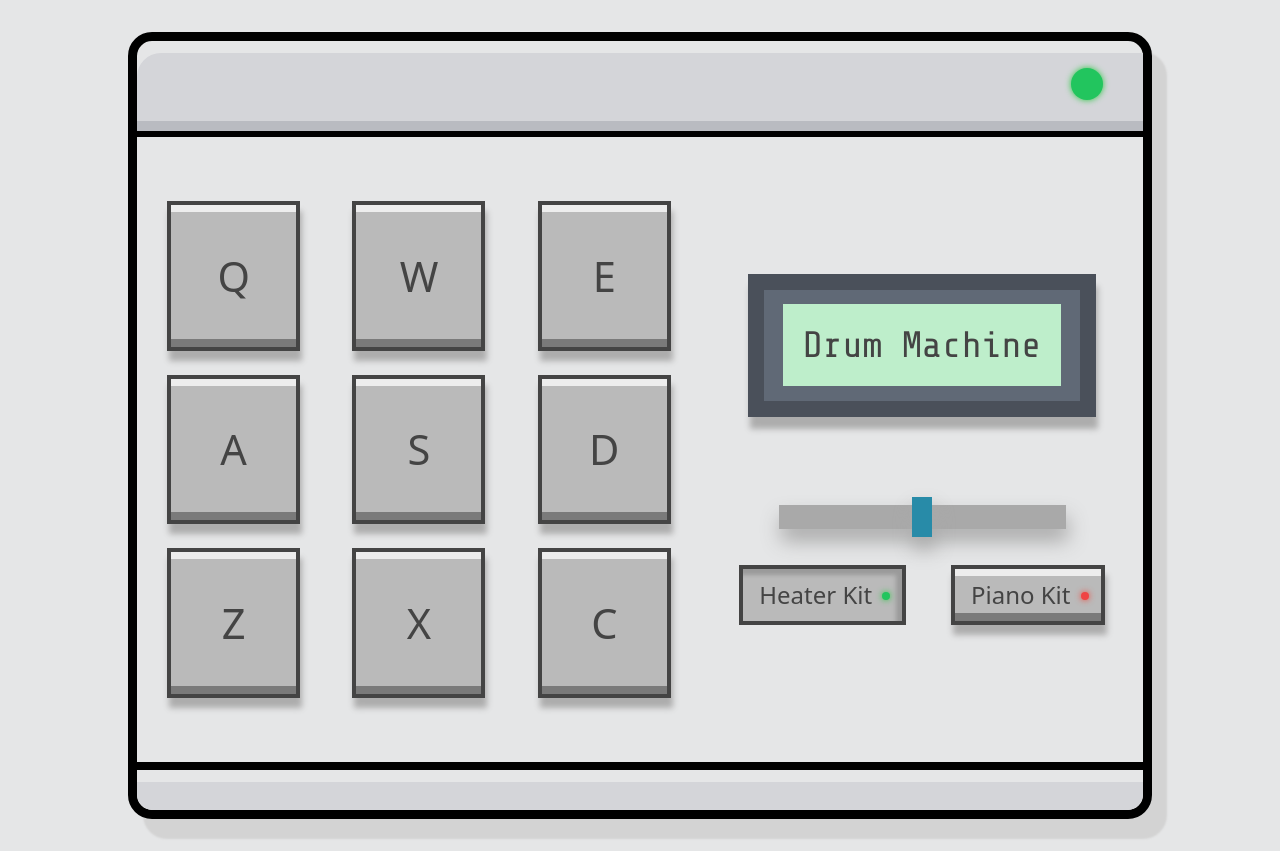
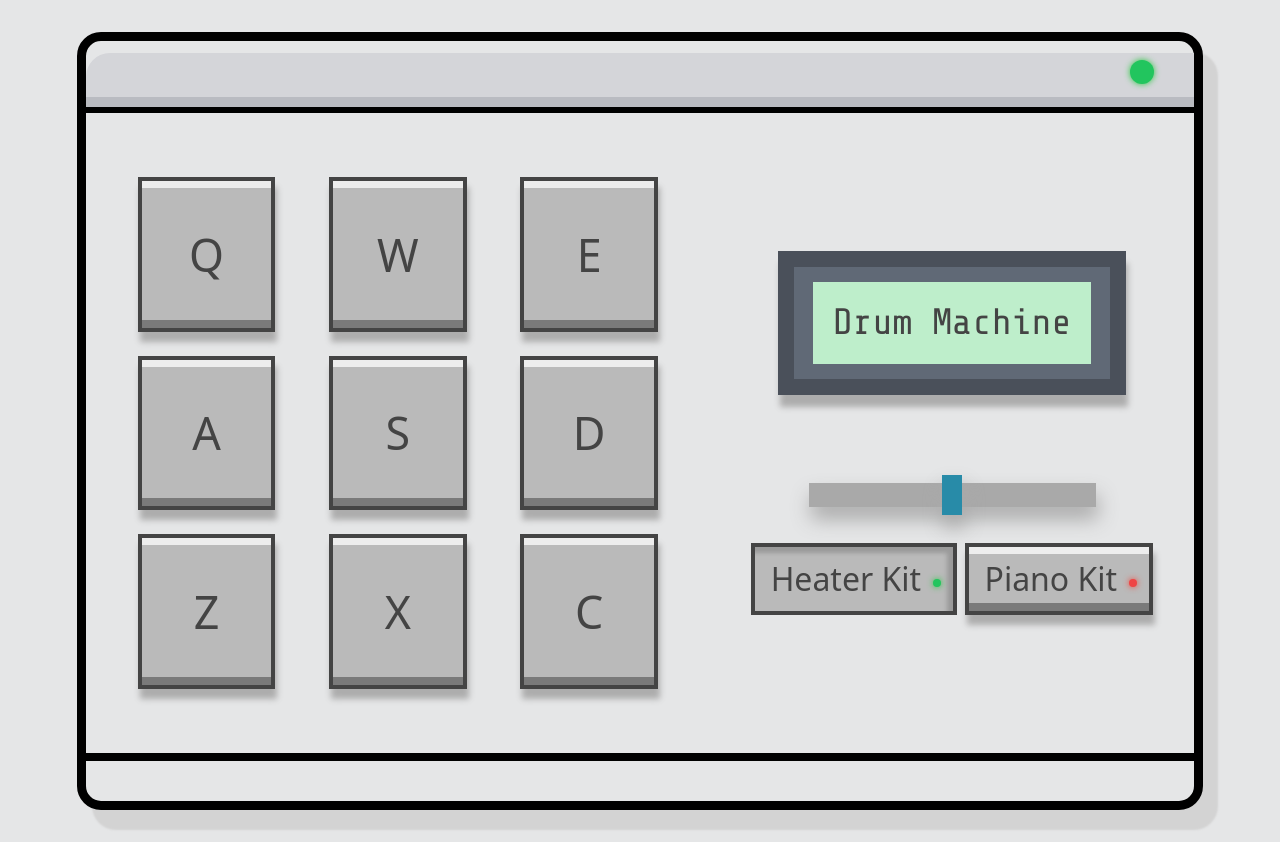
Before and after one commit to llhyuan/drum-machine, a React (Vite) app: page / in a window 1280 px wide. Built offline with nearby package versions, Linux system fonts and the light colour scheme.

Commit message:
adjusted font sizes to fit different screen sizes

```diff
--- a/src/App.jsx
+++ b/src/App.jsx
@@ -43,13 +43,13 @@ function App() {
     <div className='flex justify-center items-center w-full min-h-[100vh] bg-[#E5E6E7] overflow-hidden'>
       <div
         id='drum-machine'
-        className='w-[80%] min-w-[500px] drum-machine border-black border-solid border-[0.6rem] rounded-3xl shadow-clear translate-x-0 lg:max-w-[1170px] my-8'
+        className='w-[88%] drum-machine border-black border-solid border-[0.6rem] rounded-3xl shadow-clear translate-x-0 lg:max-w-[1170px] my-8'
       >
-        <div className='banner-top flex flex-col relative h-24 overflow-hidden '>
+        <div className='banner-top flex flex-col relative h-[4.5rem] overflow-hidden '>
           <div className='h-24 w-full bg-[#D4D5D9] relative top-[12px] rounded-tl-3xl '></div>
           <button
             className={
-              'absolute top-[1.7rem] right-10 w-8 h-8 rounded-full ' +
+              'absolute top-[1.2rem] right-10 w-6 h-6 rounded-full ' +
               (power
                 ? 'bg-green-500 shadow-powerOn'
                 : 'bg-red-500 shadow-powerOff')
@@ -65,7 +65,7 @@ function App() {
             }}
           ></button>
 
-          <div className='border-b-[0.4rem] border-solid border-black h-[1.1rem] w-full mt-auto bg-[#B9BBC1] z-10'></div>
+          <div className='border-b-[0.4rem] border-solid border-black h-[1.5rem] w-full mt-auto bg-[#B9BBC1] z-10'></div>
         </div>
         <div className='text-[3.5rem] text-[#444444] md:flex lg:justify-around'>
           <div className='pad flex flex-wrap gap-6 w-[80%] mx-auto my-16 md:mx-4 md:w-full lg:max-w-[550px]'>
@@ -104,7 +104,7 @@ function App() {
             <div className='flex justify-between my-4'>
               <button
                 className={
-                  'text-[1.5rem] px-4 py-2 bg-[#BABABA] border-solid border-[0.25rem] border-[#444444] active:shadow-buttonPressed active:translate-y-[-1] mx-auto ' +
+                  'text-[1.5rem] sm:text-[2rem] px-4 py-2 bg-[#BABABA] border-solid border-[0.25rem] border-[#444444] active:shadow-buttonPressed active:translate-y-[-1] mx-auto ' +
                   (activeKit === 'heater'
                     ? 'shadow-buttonPressed'
                     : 'shadow-button')
@@ -127,7 +127,7 @@ function App() {
               </button>
               <button
                 className={
-                  'text-[1.5rem] px-4 py-2 bg-[#BABABA] border-solid border-[0.25rem] border-[#444444] active:shadow-buttonPressed active:translate-y-[-1] transition-all duration-100 ease-out mx-auto ' +
+                  'text-[1.5rem] sm:text-[2rem] px-4 py-2 bg-[#BABABA] border-solid border-[0.25rem] border-[#444444] active:shadow-buttonPressed active:translate-y-[-1] transition-all duration-100 ease-out mx-auto ' +
                   (activeKit === 'piano'
                     ? 'shadow-buttonPressed'
                     : 'shadow-button')
@@ -152,9 +152,9 @@ function App() {
           </div>
         </div>
         <div className='banner-bottom flex flex-col h-12 overflow-hidden '>
-          <div className='border-[0.3rem] border-solid border-black h-1 w-full mb-auto'></div>
+          <div className='border-[0.3rem] border-solid border-black h-1 w-full mb-auto bg-black'></div>
 
-          <div className='h-7 w-full bg-[#D4D5D9] relative rounded-b-2xl'></div>
+          <div className='h-7 w-full relative rounded-b-2xl'></div>
         </div>
       </div>
     </div>
--- a/src/components/Drumpad.jsx
+++ b/src/components/Drumpad.jsx
@@ -25,7 +25,7 @@ export default function Drumpad({
 
     return (
     <button
-      className='drum-pad block w-[25%] aspect-[8/9] text-[2.6rem] py-1 px-5 bg-[#BABABA] border-solid border-[0.3rem] border-[#444444] shadow-button active:shadow-buttonPressed active:translate-y-[-1] mx-auto'
+      className='drum-pad block w-[25%] aspect-[8/9] text-[2rem] sm:text-[2.8rem] py-1 px-auto bg-[#BABABA] border-solid border-[0.3rem] border-[#444444] shadow-button active:shadow-buttonPressed active:translate-y-[-1] mx-auto'
       onClick={(e) => {
         e.currentTarget.firstElementChild.pause();
         e.currentTarget.firstElementChild.currentTime = 0;
--- a/src/components/Screen.jsx
+++ b/src/components/Screen.jsx
@@ -2,7 +2,7 @@ export default function Screen({ content, status}) {
   return (
     <div id="display" className='flex items-center w-[85%] aspect-[34/14] mx-auto my-4 border-solid border-[1rem] border-[#4A505A] bg-[#606976] shadow-screen font-mono'>
       <div className="w-[88%] mx-auto aspect-[17/5] bg-[#556B5B] flex items-center">
-        <div className={ 'flex justify-center items-center mx-auto bg-[#BEEECB] text-[3rem] md:text-[3vw] lg:text-[2.3rem] overflow-hidden ' + (status ? 'on': 'off') }>
+        <div className={ 'flex justify-center items-center mx-auto bg-[#BEEECB] text-[2rem] sm:text-[3rem] md:text-[3vw] lg:text-[2.3rem] overflow-hidden ' + (status ? 'on': 'off') }>
           <p className={status? '': 'hidden'}>{content}</p>
         </div>
       </div>
```
